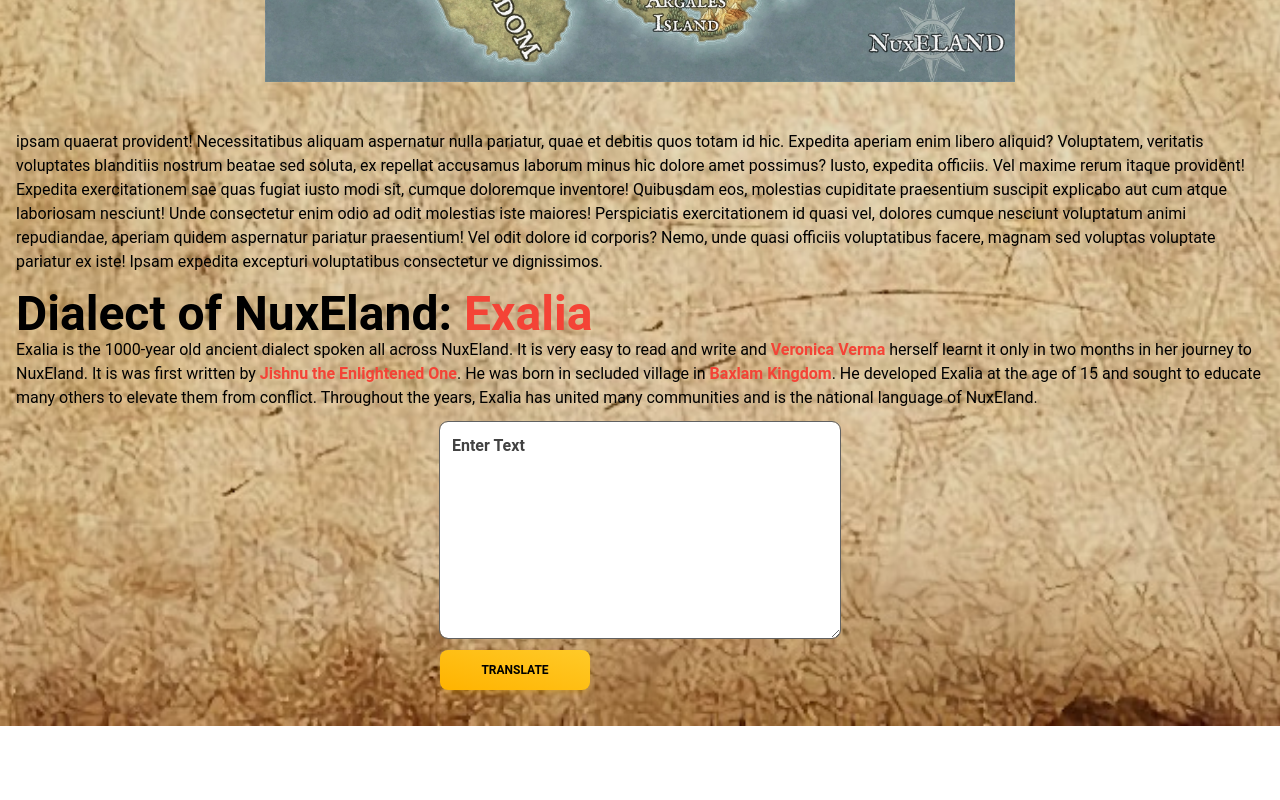
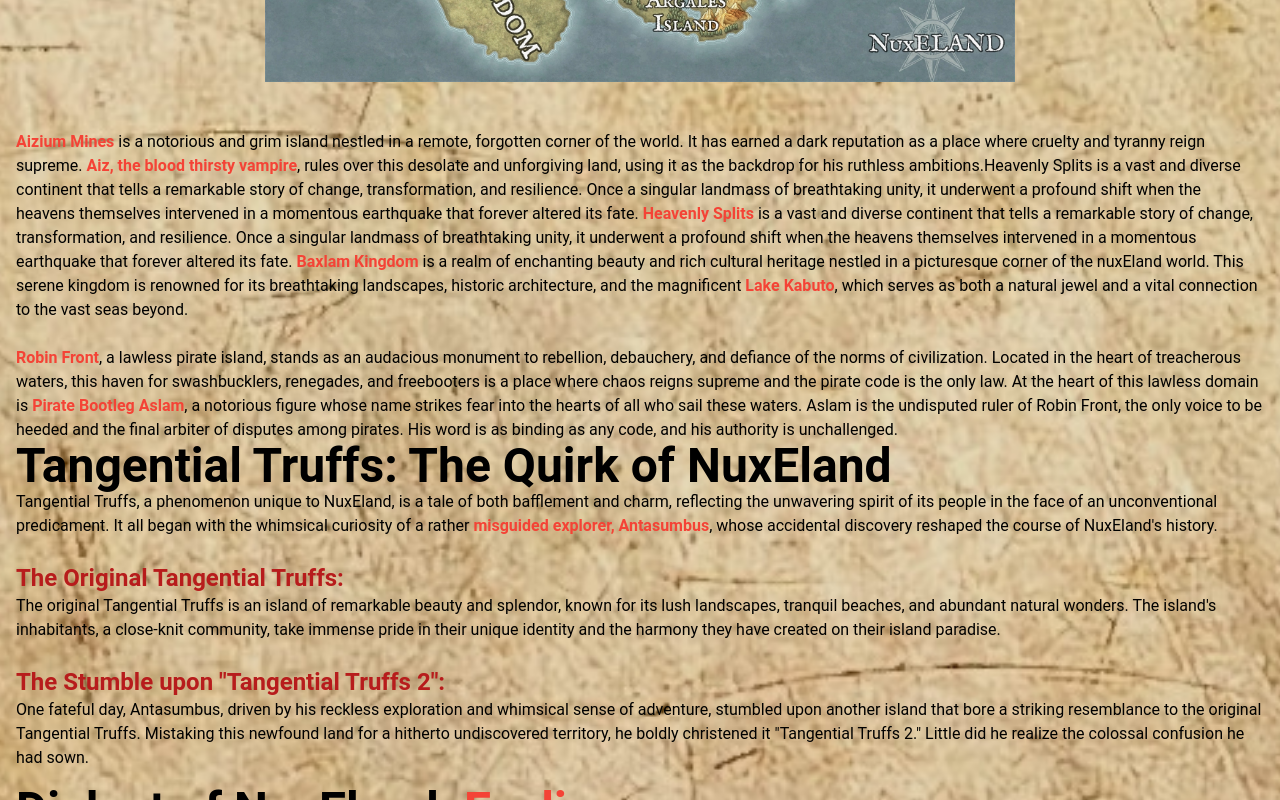
Before and after one commit to jishnupsamal/NuxQuest, a React (Vite) app in the folder Frontend/: page /home in a window 1280 px wide. Shown: the part 1040-1840 px from the top of the page. Before the commit the page ends 1766 px from the top, so only its background shows below. Built offline with nearby package versions, Linux system fonts and the light colour scheme; no server answers; the HTML template or start-up script is replaced by a standard one.

Commit message:
Last Commit

```diff
--- a/Frontend/src/Pages/HomePage.jsx
+++ b/Frontend/src/Pages/HomePage.jsx
@@ -27,11 +27,21 @@ SetFont('font-Esoteric')
 <p className='text-sm [@media(min-width:460px)]:text-base'>NuxEland is the legendary land of the magical, mystic and undiscovered. It is as old as time itself. <span className='text-red-500 font-bold'>Veronica Verma</span> was the first from Earth to venture to this unknown land. NuxQuest is the website developed by Veronica Verma to help other adventurers in their journey to NuxEland. It is home to many mythical creatures and beasts like griffins, dragons, basilisks, and unicorns. Many legends like <span className='text-red-500 font-bold'>Jishnu the Enlightened One</span> roam the land since a thousand years to help the people. Beware of horrendous criminals like <span className='text-red-500 font-bold'>Aiz the Vampire</span>, infamous <span className='text-red-500 font-bold'>Pirate Bootleg Aslam</span> and <span className='text-red-500 font-bold'>Kushagra the Tyrant</span>, if wish to live.<br/><br/>
 <img className='[@media(min-width:570px)]:h-[450px] [@media(min-width:570px)]:w-[600px] [@media(min-width:760px)]:h-[550px] [@media(min-width:760px)]:w-[750px] mx-auto' src="/map.webp" alt="map" />
 <br/><br/>
-ipsam quaerat provident! Necessitatibus aliquam aspernatur nulla pariatur, quae et debitis quos totam id hic.
-Expedita aperiam enim libero aliquid? Voluptatem, veritatis voluptates blanditiis nostrum beatae sed soluta, ex repellat accusamus laborum minus hic dolore amet possimus? Iusto, expedita officiis. Vel maxime rerum itaque provident!
-Expedita exercitationem sae quas fugiat iusto modi sit, cumque doloremque inventore! Quibusdam eos, molestias cupiditate praesentium suscipit explicabo aut cum atque laboriosam nesciunt!
-Unde consectetur enim odio ad odit molestias iste maiores! Perspiciatis exercitationem id quasi vel, dolores cumque nesciunt voluptatum animi repudiandae, aperiam quidem aspernatur pariatur praesentium! Vel odit dolore id corporis?
-Nemo, unde quasi officiis voluptatibus facere, magnam sed voluptas voluptate pariatur ex iste! Ipsam expedita excepturi voluptatibus consectetur ve dignissimos.</p>
+<span className='text-red-500 font-bold'>Aizium Mines</span> is a notorious and grim island nestled in a remote, forgotten corner of the world. It has earned a dark reputation as a place where cruelty and tyranny reign supreme. <span className='text-red-500 font-bold'>Aiz, the blood thirsty vampire</span>, rules over this desolate and unforgiving land, using it as the backdrop for his ruthless ambitions.Heavenly Splits is a vast and diverse continent that tells a remarkable story of change, transformation, and resilience. Once a singular landmass of breathtaking unity, it underwent a profound shift when the heavens themselves intervened in a momentous earthquake that forever altered its fate. <span className='text-red-500 font-bold'>Heavenly Splits</span> is a vast and diverse continent that tells a remarkable story of change, transformation, and resilience. Once a singular landmass of breathtaking unity, it underwent a profound shift when the heavens themselves intervened in a momentous earthquake that forever altered its fate. <span className='text-red-500 font-bold'>Baxlam Kingdom</span> is a realm of enchanting beauty and rich cultural heritage nestled in a picturesque corner of the nuxEland world. This serene kingdom is renowned for its breathtaking landscapes, historic architecture, and the magnificent <span className='text-red-500 font-bold'>Lake Kabuto</span>, which serves as both a natural jewel and a vital connection to the vast seas beyond. <br /><br />
+<span className='text-red-500 font-bold'>Robin Front</span>, a lawless pirate island, stands as an audacious monument to rebellion, debauchery, and defiance of the norms of civilization. Located in the heart of treacherous waters, this haven for swashbucklers, renegades, and freebooters is a place where chaos reigns supreme and the pirate code is the only law.
+At the heart of this lawless domain is <span className='text-red-500 font-bold'>Pirate Bootleg Aslam</span>, a notorious figure whose name strikes fear into the hearts of all who sail these waters. Aslam is the undisputed ruler of Robin Front, the only voice to be heeded and the final arbiter of disputes among pirates. His word is as binding as any code, and his authority is unchallenged.
+</p>
+
+<h1 className='text-2xl [@media(min-width:460px)]:text-5xl font-bold leading-[60px]'>Tangential Truffs: The Quirk of NuxEland
+</h1>
+<p className='text-sm [@media(min-width:460px)]:text-base'>Tangential Truffs, a phenomenon unique to NuxEland, is a tale of both bafflement and charm, reflecting the unwavering spirit of its people in the face of an unconventional predicament. It all began with the whimsical curiosity of a rather <span className='text-red-500 font-bold'>misguided explorer, Antasumbus</span>, whose accidental discovery reshaped the course of NuxEland's history.
+<br /><br />
+<h3 className='text-red-900 font-semibold text-2xl'>The Original Tangential Truffs:</h3>
+The original Tangential Truffs is an island of remarkable beauty and splendor, known for its lush landscapes, tranquil beaches, and abundant natural wonders. The island's inhabitants, a close-knit community, take immense pride in their unique identity and the harmony they have created on their island paradise.
+<br /><br />
+<h3 className='text-red-900 font-semibold text-2xl'>The Stumble upon "Tangential Truffs 2":</h3>
+One fateful day, Antasumbus, driven by his reckless exploration and whimsical sense of adventure, stumbled upon another island that bore a striking resemblance to the original Tangential Truffs. Mistaking this newfound land for a hitherto undiscovered territory, he boldly christened it "Tangential Truffs 2." Little did he realize the colossal confusion he had sown.
+</p>
     <div>
       <h1 className='text-2xl [@media(min-width:460px)]:text-5xl mt-4 font-bold leading-[60px]'>Dialect of NuxEland: <span className='text-red-500 font-bold'>Exalia</span></h1>
       <p>Exalia is the 1000-year old ancient dialect spoken all across NuxEland. It is very easy to read and write and <span className='text-red-500 font-bold'>Veronica Verma</span> herself learnt it only in two months in her journey to NuxEland. It is was first written by <span className='text-red-500 font-bold'>Jishnu the Enlightened One</span>. He was born in secluded village in <span className='text-red-500 font-bold'>Baxlam Kingdom</span>. He developed Exalia at the age of 15 and sought to educate many others to elevate them from conflict. Throughout the years, Exalia has united many communities and is the national language of NuxEland.</p>
```
